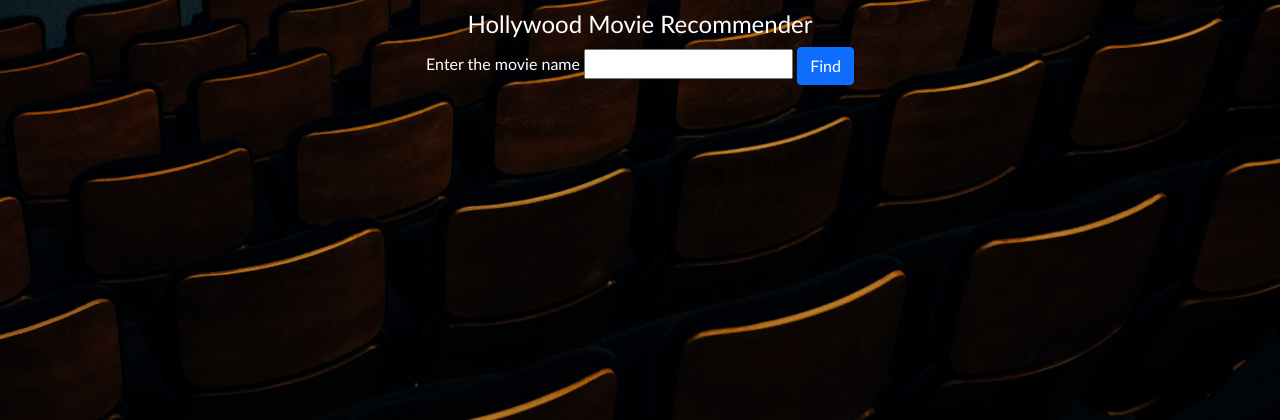
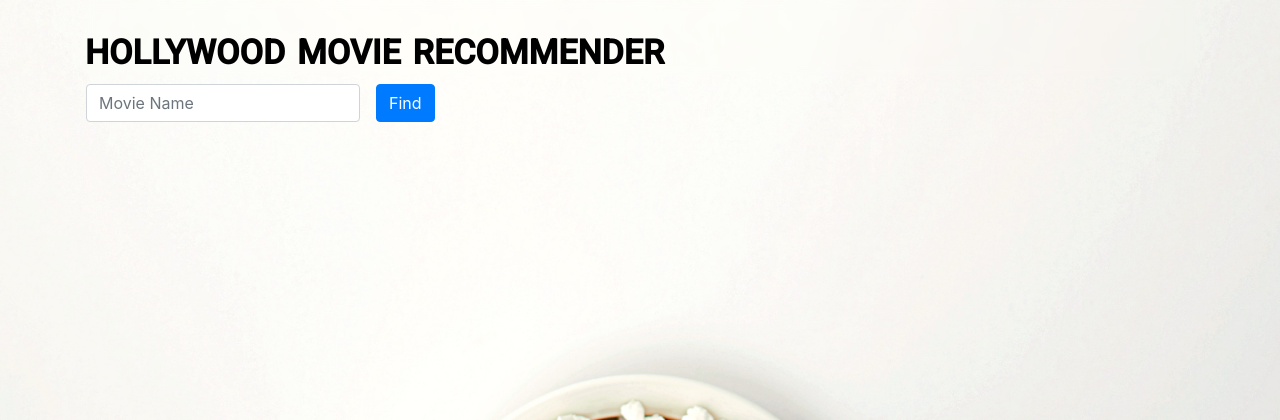
Before and after one commit to priyadarsanmahendiran/Title-Based-Movie-Recommender, a Flask app: page / in a window 1280 px wide. Shown: the top 420 px of the page. Run offline with Flask 2, Linux system fonts and the light colour scheme; parts of the project's set-up code (start-up, migrations or seed data) failed here and were passed over; some libraries are stand-ins or nearby versions.

Commit message:
UI Upgrades

```diff
--- /dev/null
+++ b/static/styles/main.css
@@ -0,0 +1,38 @@
+body{
+    background-image: url('/static/images/isabella-and-zsa-fischer-16Tu8S18pu4-unsplash.jpg');
+    background-size: cover;
+    background-position: center;
+    background-repeat: no-repeat;
+}
+
+h4{
+    font-family: 'Roboto', sans-serif;
+    padding-top: 20px;
+    font-style: normal;
+    font-weight: bold;
+    font-size: 48px;
+    line-height: 56px;
+    display: flex;
+    align-items: left;
+    font-variant: small-caps;
+    color: #000000;
+    backdrop-filter: blur(4px);
+}
+
+label{
+    font-family: 'Roboto', sans-serif;
+    font-style: normal;
+    font-weight: bold;
+    font-variant: small-caps;
+    font-weight: 500;
+    font-size: 24px;
+    color: #000000;
+}
+
+h6{
+    font-family: 'Roboto', sans-serif;
+    font-style: normal;
+    font-weight: bold;
+    font-variant: small-caps;
+    font-size: 30px;
+}
--- a/templates/base.html
+++ b/templates/base.html
@@ -1,29 +1,15 @@
 <!DOCTYPE html>
 <html lang="en">
 <head>
-    <style>
-        body{
-            background-image: url('/static/images/pexels-adrien-olichon-3709369.jpg');
-            background-size: cover;
-            background-position: center;
-            background-repeat: no-repeat;
-            color: white;
-            text-align: right;
-            font-family: 'Trebuchet MS', 'Lucida Sans Unicode', 'Lucida Grande', 'Lucida Sans', Arial, sans-serif;
-        }
-    </style>
-    <meta charset="UTF-8">
-    <meta http-equiv="X-UA-Compatible" content="IE=edge">
-    <meta name="viewport" content="width=device-width, initial-scale=1.0">
-    <link href="https://cdn.jsdelivr.net/npm/bootstrap@5.0.0-beta3/dist/css/bootstrap.min.css" rel="stylesheet" integrity="sha384-eOJMYsd53ii+scO/bJGFsiCZc+5NDVN2yr8+0RDqr0Ql0h+rP48ckxlpbzKgwra6" crossorigin="anonymous">
-    <link rel= "stylesheet" type= "text/css" href= "{{ url_for('static',filename='css/main.css') }}">
+    <link rel="stylesheet" href="https://stackpath.bootstrapcdn.com/bootstrap/4.3.1/css/bootstrap.min.css" integrity="sha384-ggOyR0iXCbMQv3Xipma34MD+dH/1fQ784/j6cY/iJTQUOhcWr7x9JvoRxT2MZw1T" crossorigin="anonymous">
+    <link rel="preconnect" href="https://fonts.gstatic.com">
+    <link href="https://fonts.googleapis.com/css2?family=Roboto:wght@500&display=swap" rel="stylesheet">
+    <link rel= "stylesheet" type= "text/css" href= "{{url_for('static',filename='styles/main.css')}}">
     <title>Movie Recommender</title>
 </head>
 <body>
-    <div class="container">
-            {% block body %}
+    {% block body %}
 
-            {% endblock body %}
-    </div>
+    {% endblock body %}
 </body>
 </html>
--- a/templates/index.html
+++ b/templates/index.html
@@ -1,39 +1,25 @@
-<!DOCTYPE html>
-<html lang="en">
-<head>
-    <meta charset="UTF-8">
-    <meta http-equiv="X-UA-Compatible" content="IE=edge">
-    <meta name="viewport" content="width=device-width, initial-scale=1.0">
-    <link href="https://cdn.jsdelivr.net/npm/bootstrap@5.0.0-beta3/dist/css/bootstrap.min.css" rel="stylesheet" integrity="sha384-eOJMYsd53ii+scO/bJGFsiCZc+5NDVN2yr8+0RDqr0Ql0h+rP48ckxlpbzKgwra6" crossorigin="anonymous">
-    <style>
-        body{
-            padding-top: 10px;
-            background-image: url('/static/images/pexels-adrien-olichon-3709369.jpg');
-            background-size: cover;
-            background-position: center;
-            background-repeat: no-repeat;
-            color: white;
-            text-align: center;
-            font-family: 'Trebuchet MS', 'Lucida Sans Unicode', 'Lucida Grande', 'Lucida Sans', Arial, sans-serif;
-        }
-    </style>
-
-    <title>Movie Recommender</title>
-</head>
-<body>
+{% extends 'base.html' %}
+    {% block body %}
     <div class="container">
-        <h4>Hollywood Movie Recommender</h4>
-        <form action="{{ url_for('predict')}}" method="POST">
-            <label for="name">Enter the movie name</label>
-            <input type="text" name="name" id="name">
-            <input class="btn btn-primary" type="submit" value="Find">
+    <div class="row">
+        <div class="col-12">
+            <h4 class="heading">hollywood movie recommender</h4>
+        </div>
+    </div>
+    <div class="row">
+        <form class="form-inline" action="{{ url_for('predict')}}" method="POST">
+            <div class="form-group mx-sm-3 mb-2">
+                <label for="name" class="sr-only">Movie Name</label>
+                <input type="text" class="form-control" name="name" id="name" placeholder="Movie Name">
+              </div>
+              <button type="submit" class="btn btn-primary mb-2">Find</button>
         </form>
+    </div>
         {% if movies %}
-            <h4>The Movies similar are</h4>
+            <h6>the similar movies are</h6>
             {% for movie in movies %}
                 {{movie}}<br>
             {% endfor %}
         {% endif %}
-    </div>
-</body>
-</html>
+</div>
+    {% endblock body %}
```
Also changed, not shown: static/css/main.css (deleted), static/images/isabella-and-zsa-fischer-16Tu8S18pu4-unsplash.jpg (added).
